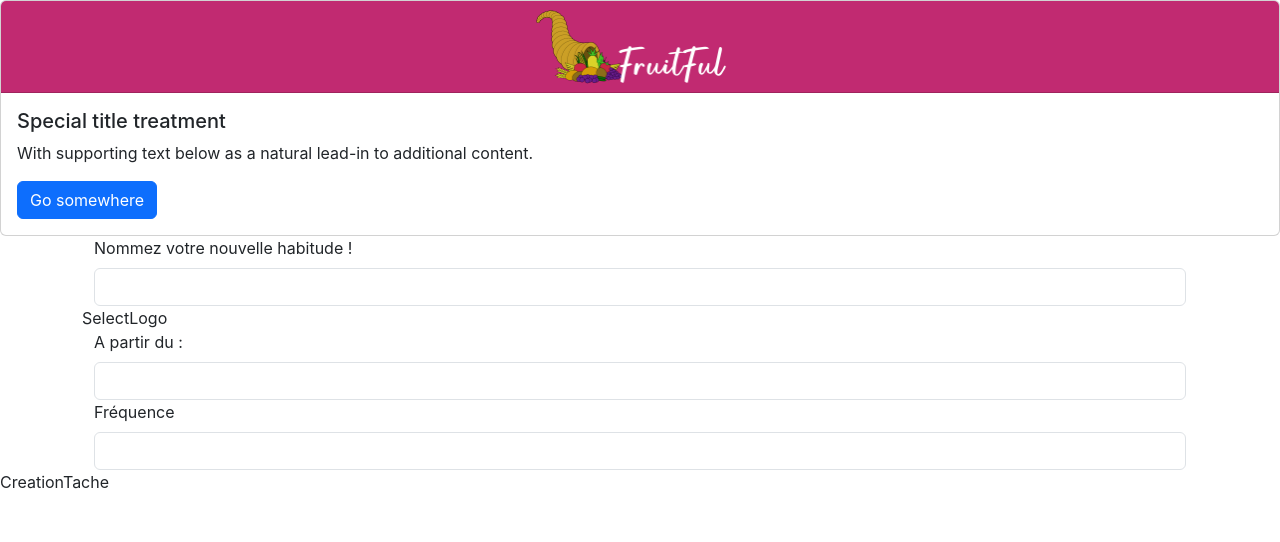
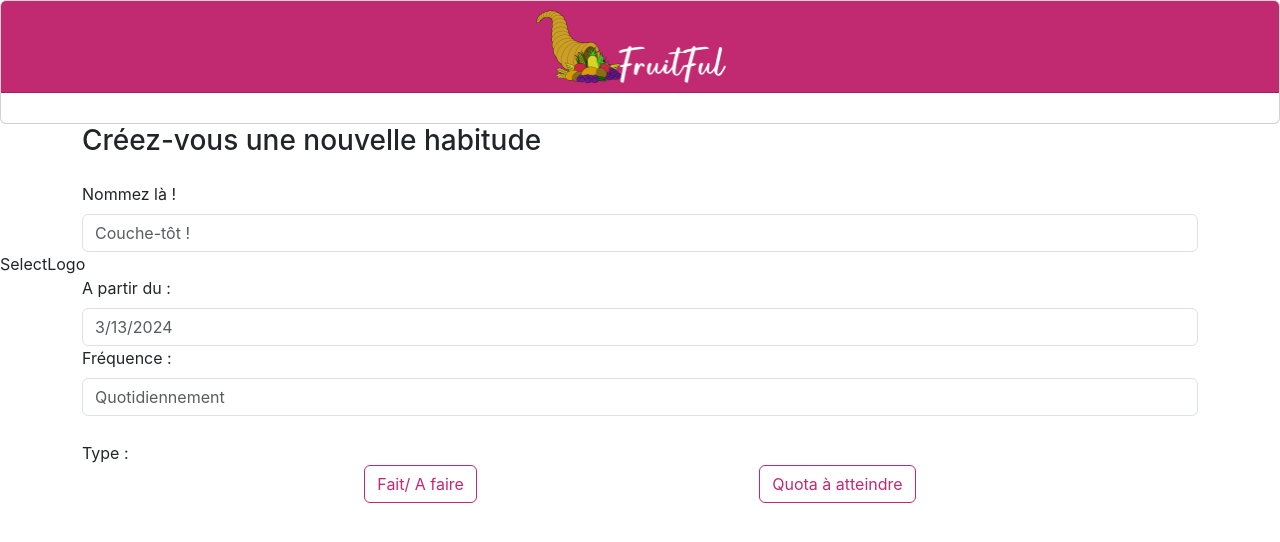
Before and after one commit to RomainVReco/fruitful-app, a React (Create React App) app: page /creationTache in a window 1280 px wide. Shown: the top 542 px of the page. Built offline with nearby package versions, Linux system fonts and the light colour scheme.

Commit message:
ajout bouton de choix

```diff
--- a/src/App.css
+++ b/src/App.css
@@ -106,6 +106,17 @@ body {
   justify-content: center;
 }
 
+.choix-bouton{
+  border-color: #C12A71 !important;
+  color: #C12A71 !important;
+}
+
+.choix-bouton:hover{
+  color: #FFFFFF !important;
+  background-color: #C12A71 !important;
+}
+
+
 /* ACTION BAR */
 
 .actionbar {
--- a/src/components/CreationTache.js
+++ b/src/components/CreationTache.js
@@ -1,5 +1,5 @@
 import React from 'react'
-import WithHeaderExample from './Header'
+import Header from './Header'
 import InputTache from './InputTache'
 import SelectLogo from './SelectLogo'
 
@@ -16,30 +16,31 @@ const handleClickFrequency = () => {
     console.log('handleClickFrequency création tache')
 }
 
+const handleClickToDo = () => {
+    console.log('handleClickToDo choix fait/faire')
+}
+
+const handleClickQuota = () => {
+    console.log('handleClickQuota')
+}
+
 export default function CreationTache() {
   return (
     <>
-    <WithHeaderExample/>
-    <div className='container'>
-        <div className='row'>
-            <div className='col'>
-                <InputTache nomLabel={'Nommez votre nouvelle habitude !'} functionInput={handleClick}/>
-                <SelectLogo/>
-            </div>
-        </div>
-        <div className='row'>
-            <div className='col'>
-                <InputTache nomLabel={'A partir du : '} functionInput={handleClickCalendar}/>
-            </div>
-        </div>
-        <div className='row'>
-            <div className='col'>
-                <InputTache nomLabel={'Fréquence'} functionInput={handleClickFrequency}/>
-            </div>
-        </div>
+    <Header/>
+    <h3 className='container' style={{marginBottom:'25px'}}> Créez-vous une nouvelle habitude</h3>
+    <InputTache nomLabel={'Nommez là !'}
+        method={handleClick} exemple='Couche-tôt !'/>
+    <SelectLogo/>
+    <InputTache nomLabel={'A partir du : '}
+        method={handleClickCalendar} exemple={new Date().toLocaleDateString()}/>
+    <InputTache nomLabel={'Fréquence : '} method={handleClickFrequency} exemple='Quotidiennement'/>
+
+    <div className='container' style={{marginTop:'25px'}}> Type : </div>
+    <div className='container d-flex justify-content-evenly'>
+                <button className='btn btn-outline-primary choix-bouton' data-bs-toggle="button" onClick={handleClickToDo}>Fait/ A faire</button>
+                <button className='btn btn-outline-primary choix-bouton' data-bs-toggle="button" onClick={handleClickQuota}>Quota à atteindre</button>
     </div>
-    <div>CreationTache</div>
     </>
-
   )
 }
--- a/src/components/Header.js
+++ b/src/components/Header.js
@@ -1,11 +1,11 @@
 import Button from 'react-bootstrap/Button';
 import Card from 'react-bootstrap/Card';
 
-function WithHeaderExample() {
+function Header() {
   return (
 
     <Card>
-      <Card.Header style={{ display: 'flex', justifyContent: 'center', alignItems: 'center', backgroundColor: '#C12A71', color: 'white' }}>
+      <Card.Header style={{ display: 'flex', justifyContent: 'center', alignItems: 'center', backgroundColor: '#C12A71', color: 'white', marginBottom:'30px' }}>
         <div style={{ marginRight: '10px' }}>
             <img
                 src={require('../assets/logo5.png')}
@@ -18,15 +18,8 @@ function WithHeaderExample() {
                 />
         </div>
         </Card.Header>
-      <Card.Body>
-        <Card.Title>Special title treatment</Card.Title>
-        <Card.Text>
-          With supporting text below as a natural lead-in to additional content.
-        </Card.Text>
-        <Button variant="primary">Go somewhere</Button>
-      </Card.Body>
     </Card>
   );
 }
 
-export default WithHeaderExample;
+export default Header;
--- a/src/components/InputTache.js
+++ b/src/components/InputTache.js
@@ -1,13 +1,18 @@
 import React from 'react'
 
-export default function InputTache({nomLabel, functionInput}) {
+export default function InputTache({nomLabel, method, exemple}) {
 
   return (
     <div className='container'>
+        <div className='row'>
+            <div className='col'>
         <form>
             <label for="nomTache" className='form-label'>{nomLabel}</label>
-            <input type="text" id="nomTache" className='form-control' onClick={functionInput}></input>
+            <input type="text" id="nomTache" className='form-control' onClick={method}
+            placeholder={exemple}></input>
         </form>
+        </div>
+        </div>
     </div>
   )
 }
```
